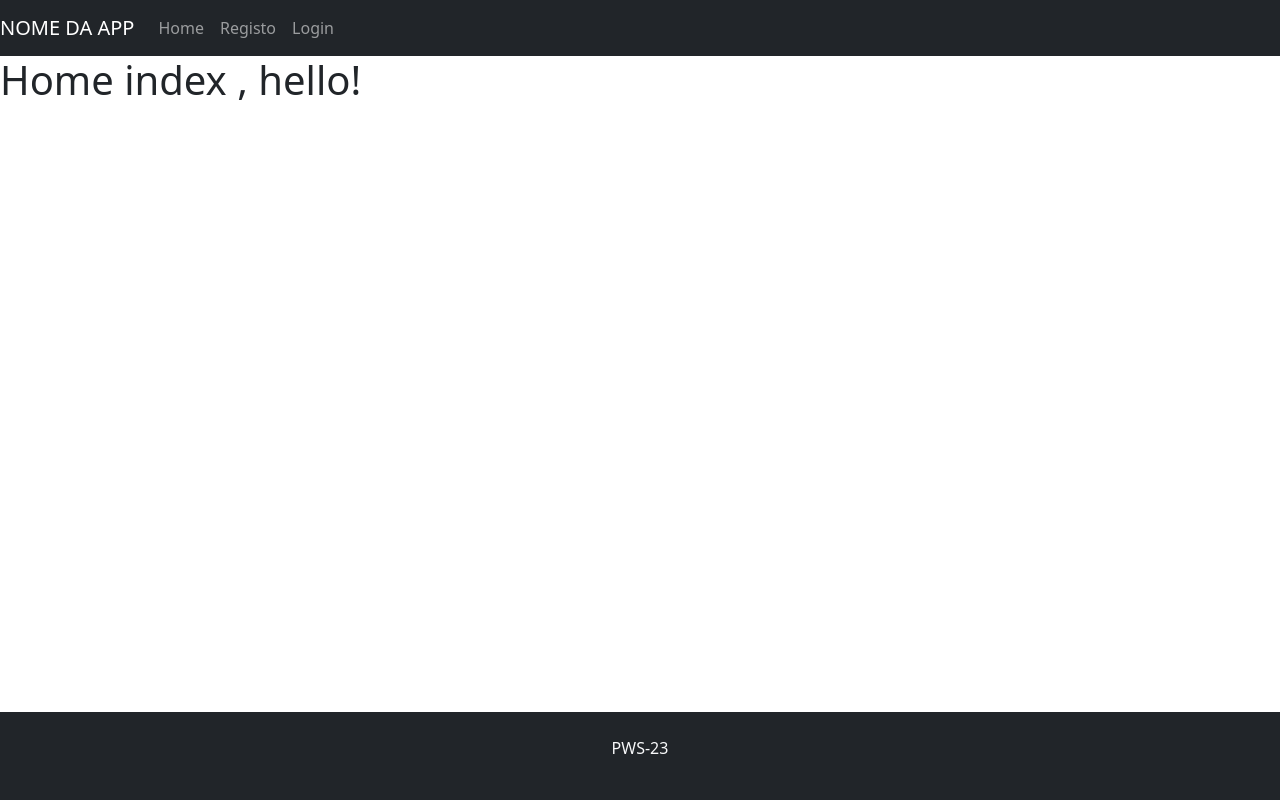
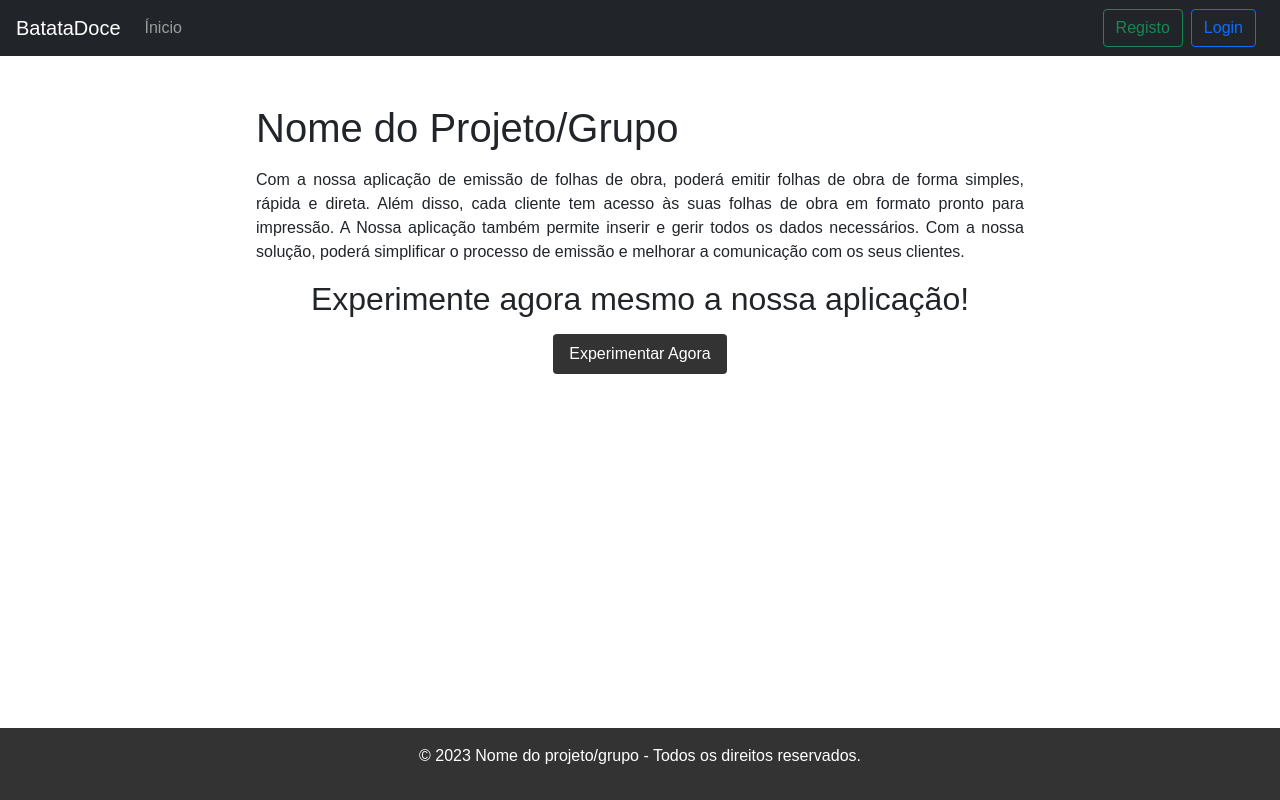
Before and after one commit to PedroMonteiro1511/Projeto-PWEB-Servidor, a PHP site: page / in a window 1280 px wide. Run offline with PHP 8.4, Linux system fonts and the light colour scheme.

Commit message:
CSS
Alterado o aspeto do website.
Adicionado CSS ao ficheiro styles.css

```diff
--- a/public/css/style.css
+++ b/public/css/style.css
@@ -2,3 +2,76 @@
 body{
     background : white;
 }
+
+/* Css da navBar */
+
+.navbar{
+    padding-left: 1rem;
+    padding-right: 1rem;
+}
+
+.nav-item{
+    padding-right: .5rem;
+}
+
+/* Css do Footer */
+
+ footer {
+     position: fixed;
+     left: 0;
+     bottom: 0;
+     width: 100%;
+     background-color: red;
+     color: white;
+     text-align: center;
+ }
+
+/*  Css Geral da Aplicação  */
+
+body {
+    font-family: Arial, sans-serif;
+    font-size: 16px;
+    line-height: 1.5;
+}
+
+header {
+    background-color: #333;
+    color: #fff;
+}
+
+main {
+    max-width: 800px;
+    margin: 2rem auto;
+    padding: 1rem;
+    text-align: justify;
+}
+
+main h1 {
+    font-size: 2.5rem;
+    margin-bottom: 1rem;
+}
+
+main p {
+    margin-bottom: 1rem;
+}
+
+button {
+    display: inline-block;
+    background-color: #333;
+    color: #fff;
+    border: none;
+    padding: 0.5rem 1rem;
+    border-radius: 0.25rem;
+    cursor: pointer;
+}
+
+button:hover {
+    background-color: #555;
+}
+
+footer {
+    background-color: #333;
+    color: #fff;
+    padding: 1rem;
+    text-align: center;
+}
--- a/views/layouts/footer.php
+++ b/views/layouts/footer.php
@@ -1,19 +1,9 @@
-<footer class="bg-dark p-4 text-light">
-<p>PWS-23</p>
+<footer>
+    <p>&copy; 2023 Nome do projeto/grupo - Todos os direitos reservados.</p>
 </footer>
 
 <script src="https://cdn.jsdelivr.net/npm/bootstrap@5.1.3/dist/js/bootstrap.bundle.min.js"></script>
 
 </body>
-<style>
-    footer {
-        position: fixed;
-        left: 0;
-        bottom: 0;
-        width: 100%;
-        background-color: red;
-        color: white;
-        text-align: center;
-    }
-</style>
+
 </html>
--- a/views/layouts/header.php
+++ b/views/layouts/header.php
@@ -10,10 +10,9 @@
 </head>
 <body>
     <header>
-        <link rel="stylesheet" type="text/css" href="../../public/css/style.css">
         <div>
             <nav class="navbar navbar-expand-lg navbar-dark bg-dark">
-                <a class="navbar-brand" href="index.php?c=site&a=index">NOME DA APP</a>
+                <a class="navbar-brand" href="index.php?c=site&a=index">BatataDoce</a>
                 <button class="navbar-toggler" type="button" data-toggle="collapse" data-target="#navbarSupportedContent" aria-controls="navbarSupportedContent" aria-expanded="false" aria-label="Toggle navigation">
                     <span class="navbar-toggler-icon"></span>
                 </button>
@@ -21,16 +20,22 @@
                 <div class="collapse navbar-collapse" id="navbarSupportedContent">
                     <ul class="navbar-nav mr-auto">
                         <li class="nav-item active">
-                            <a class="nav-link" href="index.php?c=site&a=index">Home</a>
-                        </li>
-                        <li class="nav-item">
-                            <a class="nav-link" href="index.php?c=site&a=signup">Registo</a>
-                        </li>
-                        <li class="nav-item">
-                            <a class="nav-link" href="index.php?c=site&a=login">Login</a>
+                            <a class="nav-link" href="index.php?c=site&a=index">Ínicio</a>
                         </li>
                     </ul>
                 </div>
+
+                <div class="my-2 my-lg-0" id="navbarSupportedContent">
+                    <ul class="navbar-nav mr-auto">
+                        <li class="nav-item">
+                            <button class="btn btn-outline-success my-2 my-sm-0" type="submit">Registo</button>
+                        </li>
+                        <li class="nav-item">
+                            <button class="btn btn-outline-primary my-2 my-sm-0" type="submit">Login</button>
+                        </li>
+                    </ul>
+                </div>
+
             </nav>
         </div>
     </header>
--- a/views/site/index.php
+++ b/views/site/index.php
@@ -1,2 +1,16 @@
+<body>
 
-<h1>Home index , hello!</h1>
+<main>
+    <h1>Nome do Projeto/Grupo</h1>
+    <p>Com a nossa aplicação de emissão de folhas de obra, poderá emitir folhas de obra de forma simples, rápida e direta.
+        Além disso, cada cliente tem acesso às suas folhas de obra em formato pronto para impressão.
+        A Nossa aplicação também permite inserir e gerir todos os dados necessários.
+        Com a nossa solução, poderá simplificar o processo de emissão e melhorar a comunicação com os seus clientes.
+    </p>
+    <h2 style="text-align: center">Experimente agora mesmo a nossa aplicação!</h2>
+    <p></p>
+    <button style="margin: auto; display: block;">Experimentar Agora</button>
+</main>
+
+</body>
+</html>
```
